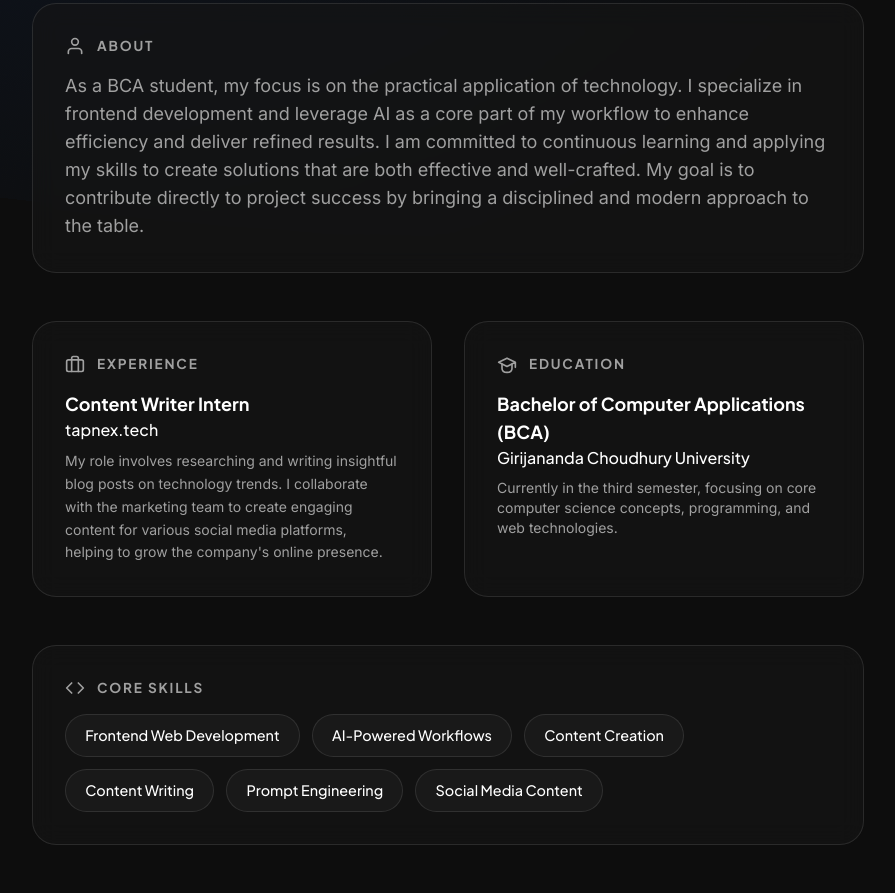
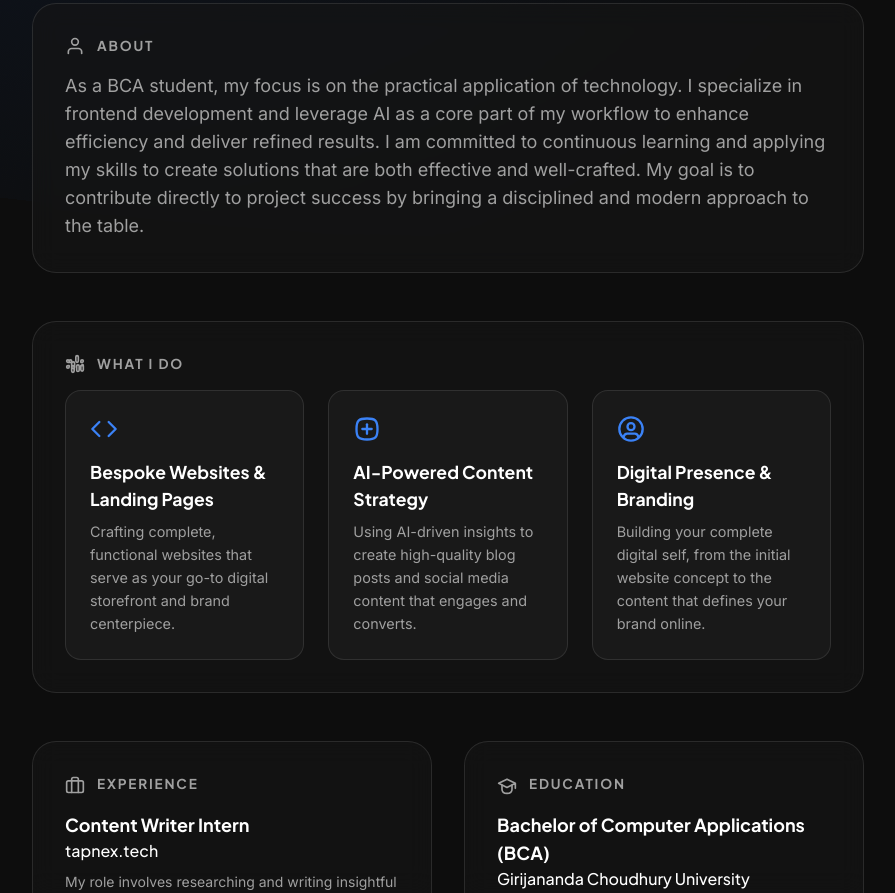
Before and after one commit to neelabhbaishya/neelabh, a plain HTML site: page index.html in a window 1280 px wide. Shown: the part 980-1873 px from the top of the page, without its empty margins (192-1087 px from the left). Drawn offline with nearby package versions, Linux system fonts and the light colour scheme.

Commit message:
Update index.html

```diff
--- a/index.html
+++ b/index.html
@@ -267,6 +267,44 @@
             height: 1.6rem;
         }
 
+        /* --- "What I Do" Section --- */
+        .service-grid {
+            display: grid;
+            grid-template-columns: repeat(auto-fit, minmax(200px, 1fr));
+            gap: 1.5rem;
+        }
+        .service-item {
+            background-color: rgba(255, 255, 255, 0.03);
+            border: 1px solid var(--border-color);
+            padding: 1.5rem;
+            border-radius: 16px;
+            transition: all 0.3s ease;
+        }
+        .service-item:hover {
+            background-color: rgba(255, 255, 255, 0.05);
+            transform: translateY(-5px);
+        }
+        .service-item svg {
+            width: 1.75rem;
+            height: 1.75rem;
+            color: var(--glowing-blue);
+            margin-bottom: 1rem;
+        }
+        .service-title {
+            font-size: 1.1rem;
+            font-weight: 700;
+            margin-bottom: 0.5rem;
+            color: var(--text-color);
+        }
+        .service-description {
+            font-family: 'Inter', sans-serif;
+            font-size: 0.9rem;
+            color: var(--muted-color);
+            line-height: 1.6;
+        }
+        /* --- End "What I Do" Section --- */
+
+
         /* --- Portfolio Strip Styles (Marquee) --- */
         .portfolio-section {
             position: relative;
@@ -275,9 +313,9 @@
         /* This container is now for the marquee */
         .portfolio-strip-container {
             display: flex;
-            overflow: hidden; /* Hide scrollbars, clip content */
+            overflow-x: hidden; /* Hide scrollbars, clip content */
             padding: 2rem 0;
-            /* Gradient fade effect on the edges */
+            /* Gradient fade effect on the edges - DESKTOP ONLY */
             -webkit-mask-image: linear-gradient(to right, transparent, black 10%, black 90%, transparent);
             mask-image: linear-gradient(to right, transparent, black 10%, black 90%, transparent);
         }
@@ -287,11 +325,11 @@
             display: flex;
             gap: 2rem;
             width: fit-content;
-            /* Apply animation */
+            /* Apply animation - DESKTOP ONLY */
             animation: marquee 30s linear infinite;
         }
 
-        /* Pause animation on hover */
+        /* Pause animation on hover - DESKTOP ONLY */
         .portfolio-strip-container:hover .portfolio-strip {
             animation-play-state: paused;
         }
@@ -410,9 +448,28 @@
 
         /* Removed scroll-arrow styles */
 
+        /* --- MOBILE OVERRIDES for Portfolio --- */
         @media (max-width: 768px) {
+            .portfolio-strip-container {
+                overflow-x: auto; /* ENABLE swiping */
+                -webkit-mask-image: none; /* REMOVE fade */
+                mask-image: none;
+                scroll-snap-type: x mandatory; /* ADD snap scrolling */
+                padding: 1rem; /* Add some padding */
+            }
+
+            .portfolio-strip {
+                animation: none; /* DISABLE marquee animation */
+                padding: 0 1rem; /* Add padding for snap */
+            }
+
+            .portfolio-strip-container:hover .portfolio-strip {
+                animation-play-state: running; /* Keep it off */
+            }
+
             .project-card {
-                width: 300px;
+                width: 280px; /* REDUCE card size for mobile */
+                scroll-snap-align: center; /* Snap to center */
             }
         }
 
@@ -638,6 +695,7 @@
                             </div>
                             <span class="project-card-arrow">
                                 <svg xmlns="http://www.w3.org/2000/svg" width="20" height="20" viewBox="0 0 24 24" fill="none" stroke="currentColor" stroke-width="2.5" stroke-linecap="round" stroke-linejoin="round"><line x1="7" y1="17" x2="17" y2="7"></line><polyline points="7 7 17 7 17 17"></polyline></svg>
+
                             </span>
                         </div>
 
@@ -675,9 +733,36 @@
                 </p>
             </section>
 
+            <!-- NEW "What I Do" Section -->
+            <section class="card fade-in-up" style="animation-delay: 500ms;">
+                <h2 class="section-label mb-4">
+                    <svg xmlns="http://www.w3.org/2000/svg" width="24" height="24" viewBox="0 0 24 24" fill="none" stroke="currentColor" stroke-width="2" stroke-linecap="round" stroke-linejoin="round"><path d="M14.5 10c-.83 0-1.5-.67-1.5-1.5v-5c0-.83.67-1.5 1.5-1.5s1.5.67 1.5 1.5v5c0 .83-.67 1.5-1.5 1.5z"></path><path d="M20.5 10H19V8.5c0-.83.67-1.5 1.5-1.5s1.5.67 1.5 1.5-.67 1.5-1.5 1.5z"></path><path d="M9.5 14c.83 0 1.5.67 1.5 1.5v5c0 .83-.67 1.5-1.5 1.5S8 21.33 8 20.5v-5c0-.83.67-1.5 1.5-1.5z"></path><path d="M3.5 14H5v1.5c0 .83-.67 1.5-1.5 1.5S2 16.33 2 15.5 2.67 14 3.5 14z"></path><path d="M14 14.5c0-.83.67-1.5 1.5-1.5s1.5.67 1.5 1.5v5c0 .83-.67 1.5-1.5 1.5s-1.5-.67-1.5-1.5v-5z"></path><path d="M20.5 14H19v5c0 .83.67 1.5 1.5 1.5s1.5-.67 1.5-1.5v-5c0-.83-.67-1.5-1.5-1.5z"></path><path d="M10 9.5c.83 0 1.5.67 1.5 1.5v5c0 .83-.67 1.5-1.5 1.5S8 16.83 8 16v-5c0-.83.67-1.5 1.5-1.5z"></path><path d="M3.5 10H5V8.5c0-.83.67-1.5 1.5-1.5S8 7.67 8 8.5V10h-1.5C5.67 10 5 9.33 5 8.5S5.67 7 6.5 7 8 7.67 8 8.5V10H5V8.5C5 7.67 4.33 7 3.5 7S2 7.67 2 8.5 2.67 10 3.5 10z"></path></svg>
+                    <span>What I Do</span>
+                </h2>
+                <!-- THIS IS THE CORRECTED GRID -->
+                <div class="service-grid">
+                    <div class="service-item">
+                        <svg xmlns="http://www.w3.org/2000/svg" width="24" height="24" viewBox="0 0 24 24" fill="none" stroke="currentColor" stroke-width="2" stroke-linecap="round" stroke-linejoin="round"><polyline points="16 18 22 12 16 6"></polyline><polyline points="8 6 2 12 8 18"></polyline></svg>
+                        <h3 class="service-title">Bespoke Websites & Landing Pages</h3>
+                        <p class="service-description">Crafting complete, functional websites that serve as your go-to digital storefront and brand centerpiece.</p>
+                    </div>
+                    <div class="service-item">
+                        <svg xmlns="http://www.w3.org/2000/svg" width="24" height="24" viewBox="0 0 24 24" fill="none" stroke="currentColor" stroke-width="2" stroke-linecap="round" stroke-linejoin="round"><path d="M12 3c7.2 0 9 1.8 9 9s-1.8 9-9 9-9-1.8-9-9 1.8-9 9-9z"></path><path d="M8 12h8"></path><path d="M12 8v8"></path></svg>
+                        <h3 class="service-title">AI-Powered Content Strategy</h3>
+                        <p class="service-description">Using AI-driven insights to create high-quality blog posts and social media content that engages and converts.</p>
+                    </div>
+                    <div class="service-item">
+                        <svg xmlns="http://www.w3.org/2000/svg" width="24" height="24" viewBox="0 0 24 24" fill="none" stroke="currentColor" stroke-width="2" stroke-linecap="round" stroke-linejoin="round"><path d="M5.52 19c.64-2.2 1.84-3 3.22-3h6.52c1.38 0 2.58.8 3.22 3"></path><circle cx="12" cy="10" r="3"></circle><circle cx="12" cy="12" r="10"></circle></svg>
+                        <h3 class="service-title">Digital Presence & Branding</h3>
+                        <p class="service-description">Building your complete digital self, from the initial website concept to the content that defines your brand online.</p>
+                    </div>
+                </div>
+            </section>
+
+
             <div class="grid grid-cols-1 md:grid-cols-2 gap-8">
                 <!-- Experience Section -->
-                <section class="card flex flex-col fade-in-up" style="animation-delay: 500ms;">
+                <section class="card flex flex-col fade-in-up" style="animation-delay: 600ms;">
                     <h2 class="section-label mb-4">
                         <svg xmlns="http://www.w3.org/2000/svg" width="24" height="24" viewBox="0 0 24 24" fill="none" stroke="currentColor" stroke-width="2" stroke-linecap="round" stroke-linejoin="round"><rect x="2" y="7" width="20" height="14" rx="2" ry="2"></rect><path d="M16 21V5a2 2 0 0 0-2-2h-4a2 2 0 0 0-2 2v16"></path></svg>
                         <span>Experience</span>
@@ -692,7 +777,7 @@
                 </section>
 
                 <!-- Education Section -->
-                <section class="card flex flex-col fade-in-up" style="animation-delay: 600ms;">
+                <section class="card flex flex-col fade-in-up" style="animation-delay: 700ms;">
                     <h2 class="section-label mb-4">
                         <svg xmlns="http://www.w3.org/2000/svg" width="24" height="24" viewBox="0 0 24 24" fill="none" stroke="currentColor" stroke-width="2" stroke-linecap="round" stroke-linejoin="round"><path d="M22 10v6M2 10l10-5 10 5-10 5z"></path><path d="M6 12v5c0 5 4 5 6 5s6-0 6-5v-5"></path></svg>
                         <span>Education</span>
@@ -708,7 +793,7 @@
             </div>
 
             <!-- Skills Section -->
-            <section class="card fade-in-up" style="animation-delay: 700ms;">
+            <section class="card fade-in-up" style="animation-delay: 800ms;">
                 <h2 class="section-label mb-4">
                     <svg xmlns="http://www.w3.org/2000/svg" width="24" height="24" viewBox="0 0 24 24" fill="none" stroke="currentColor" stroke-width="2" stroke-linecap="round" stroke-linejoin="round"><polyline points="16 18 22 12 16 6"></polyline><polyline points="8 6 2 12 8 18"></polyline></svg>
                     <span>Core Skills</span>
@@ -719,12 +804,13 @@
                     <span class="skill-tag">Content Creation</span>
                     <span class="skill-tag">Content Writing</span>
                     <span class="skill-tag">Prompt Engineering</span>
+                    <!-- THIS IS THE FIX: 'classs' is now 'class' -->
                     <span class="skill-tag">Social Media Content</span>
                 </div>
             </section>
 
             <!-- Connect Section -->
-            <section class="card fade-in-up" style="animation-delay: 800ms;">
+            <section class="card fade-in-up" style="animation-delay: 900ms;">
                 <h2 class="section-label mb-4">
                     <svg xmlns="http://www.w3.org/2000/svg" width="24" height="24" viewBox="0 0 24 24" fill="none" stroke="currentColor" stroke-width="2" stroke-linecap="round" stroke-linejoin="round"><path d="M10 13a5 5 0 0 0 7.54.54l3-3a5 5 0 0 0-7.07-7.07l-1.72 1.72"></path><path d="M14 11a5 5 0 0 0-7.54-.54l-3 3a5 5 0 0 0 7.07 7.07l1.72-1.72"></path></svg>
                     <span>Connect</span>
@@ -752,7 +838,7 @@
         </div>
     </main>
 
-    <!-- NO SCRIPT NEEDED FOR MARQUEE -->
+    <!-- NO SCRIPT NEEDED FOR MARQUEE ON DESKTOP -->
 
 </body>
 </html>
```
